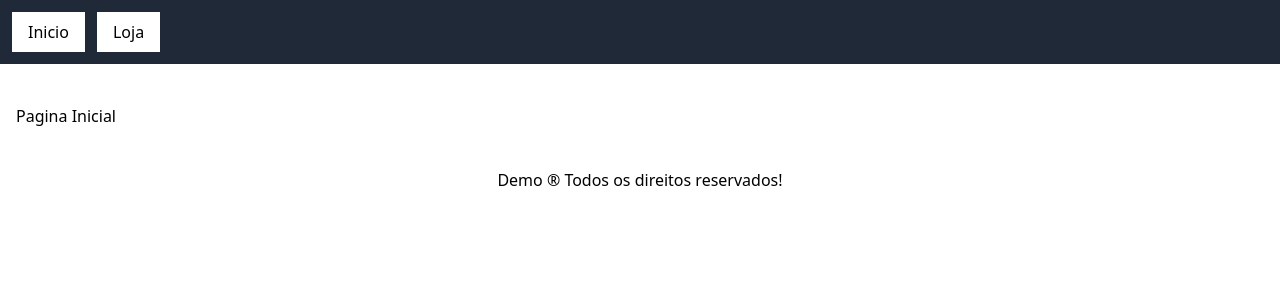
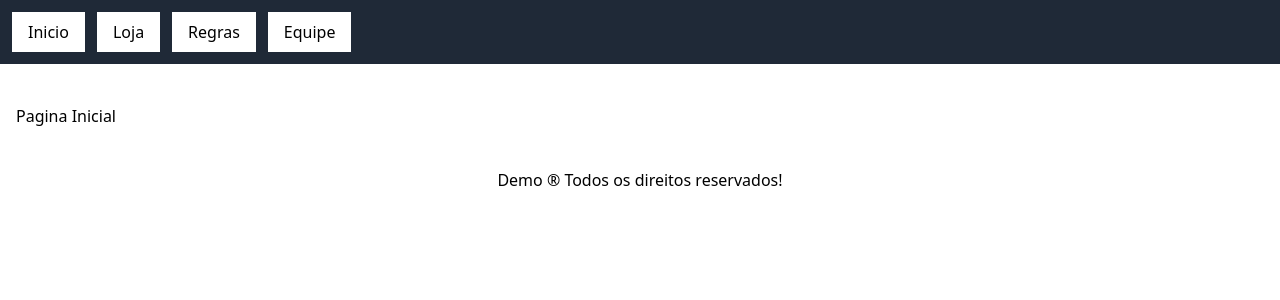
Before and after one commit to SnowRunescape/minecart-shop-template, a React (Vite) app: page / in a window 1280 px wide. Shown: the top 300 px of the page. Built offline with nearby package versions, Linux system fonts and the light colour scheme.

Commit message:
feat: implements categories bar from shop and created two news page of system, rules and team

```diff
--- /dev/null
+++ b/src/components/CategoriesBar/index.tsx
@@ -0,0 +1,22 @@
+import React from 'react'
+import { CategoriesBarProps } from './types';
+
+const CategoriesBar = (props: CategoriesBarProps) => {
+  const { categories } = props;
+
+  return (
+    <div className="relative bg-gray-100">
+      Categoerias
+
+      {categories.map(category => {
+        return (
+          <>
+            teste
+          </>
+        );
+      })}
+    </div>
+  );
+}
+
+export default CategoriesBar;
--- /dev/null
+++ b/src/components/CategoriesBar/types.ts
@@ -0,0 +1,8 @@
+export type CategoriesBarProps = {
+  categories: Category[],
+}
+
+export type Category = {
+  id: number,
+  name: string,
+}
--- a/src/layout/default.tsx
+++ b/src/layout/default.tsx
@@ -7,6 +7,8 @@ const Default = () => {
         <header className="flex gap-3 bg-gray-800 p-3">
           <Link to="/" className="bg-white py-2 px-4">Inicio</Link>
           <Link to="/shop" className="bg-white py-2 px-4">Loja</Link>
+          <Link to="/rules" className="bg-white py-2 px-4">Regras</Link>
+          <Link to="/team" className="bg-white py-2 px-4">Equipe</Link>
         </header>
 
         <div className="container">
--- /dev/null
+++ b/src/pages/rules/index.tsx
@@ -0,0 +1,11 @@
+import React from 'react';
+
+const Rules = () => {
+  return (
+    <>
+      Regras
+    </>
+  );
+}
+
+export default Rules;
--- a/src/pages/shop/index.tsx
+++ b/src/pages/shop/index.tsx
@@ -1,6 +1,7 @@
 import { minecart, Product } from 'minecart-sdk';
 import React, { useMemo, useState } from 'react';
 import ProductComponent from '../../components/product';
+import CategoriesBar from '../../components/CategoriesBar';
 
 const Shop = () => {
   const [products, setProducts] = useState<Product[]>([]);
@@ -16,11 +17,13 @@ const Shop = () => {
   }, []);
 
   return (
-    <>
+    <div className="flex gap-3">
+      <CategoriesBar categories={[]} />
+
       <div className="flex flex-wrap gap-4">
         {products.map(product => <ProductComponent key={product.id} product={product} />)}
       </div>
-    </>
+    </div>
   );
 }
 
--- /dev/null
+++ b/src/pages/team/index.tsx
@@ -0,0 +1,11 @@
+import React from 'react';
+
+const Team = () => {
+  return (
+    <>
+      Equipe
+    </>
+  );
+}
+
+export default Team;
--- a/src/routes.tsx
+++ b/src/routes.tsx
@@ -3,11 +3,15 @@ import { createBrowserRouter, createRoutesFromElements, Route } from "react-rout
 import Index from "./pages/index";
 import Default from "./layout/default";
 import Shop from "./pages/shop";
+import Rules from "./pages/rules";
+import Team from "./pages/team";
 
 const routeElements = [
   <Route element={<Default />}>
     <Route path="/" element={<Index />} />
     <Route path="/shop" element={<Shop />} />
+    <Route path="/rules" element={<Rules />} />
+    <Route path="/team" element={<Team />} />
   </Route>
 ];
 
```
